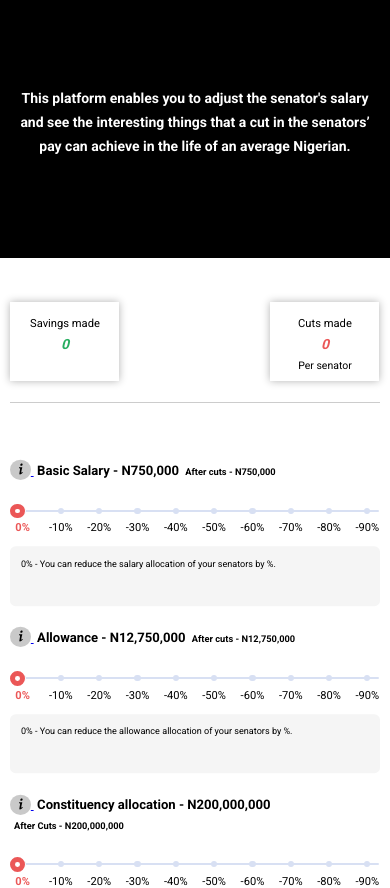
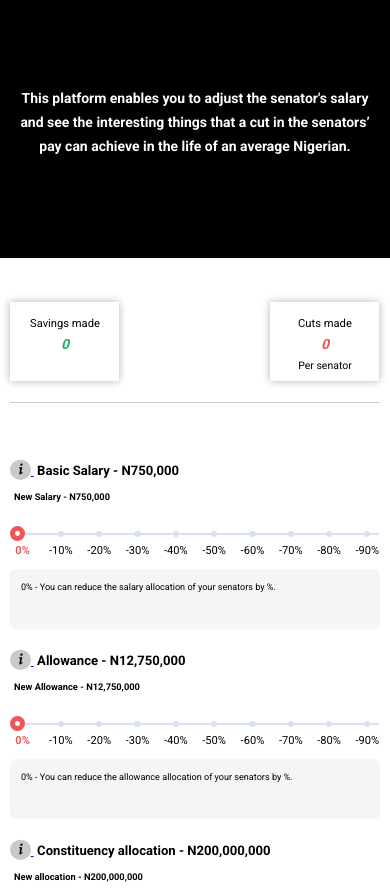
Before and after one commit to eddy983/senate-allowance, a website: page index.html in a window 390 px wide. Shown: the top 888 px of the page. Drawn offline with Linux system fonts and the light colour scheme.

Commit message:
Changed Responsive in caption title

```diff
--- a/assets/sass/pages/_game.scss
+++ b/assets/sass/pages/_game.scss
@@ -29,8 +29,6 @@
       margin: 8rem 0 4rem 0;
     }
 
-
-
     &__icon {
       display: inline-block;
       height: 3rem;
@@ -40,6 +38,13 @@
     &__text {
       display: inline-block;
       margin-left: 0.5rem;
+
+      &-caption {
+        @include respond(l-phone) {
+          display: block;
+          margin-top: 1rem;
+        }
+      }
     }
   }
 
@@ -60,7 +65,6 @@
         height: 8.5rem;
         top: 9.2rem;
       }
-
     }
 
     &__arrow {
--- a/index.html
+++ b/index.html
@@ -78,7 +78,7 @@
 						<img src="assets/img/info.svg" alt="info" class="game__title__icon">
 					</a>
 					<h3 class="game__title__text">Basic Salary - N750,000</h3>
-					<h5 class="game__title__text">After cuts -
+					<h5 class="game__title__text game__title__text-caption">New Salary -
 						<span id="salary">N750,000</span>
 					</h5>
 				</div>
@@ -118,7 +118,7 @@
 						<img src="assets/img/info.svg" alt="info" class="game__title__icon">
 					</a>
 					<h3 class="game__title__text">Allowance - N12,750,000</h3>
-					<h5 class="game__title__text">After cuts -
+					<h5 class="game__title__text game__title__text-caption">New Allowance -
 						<span id="allowance">N12,750,000</span>
 					</h5>
 				</div>
@@ -159,7 +159,7 @@
 						<img src="assets/img/info.svg" alt="info" class="game__title__icon">
 					</a>
 					<h3 class="game__title__text">Constituency allocation - N200,000,000</h3>
-					<h5 class="game__title__text">After Cuts -
+					<h5 class="game__title__text game__title__text-caption">New allocation -
 						<span id="allocation">N200,000,000</span>
 					</h5>
 				</div>
```
Also changed, not shown: assets/css/main.css.
